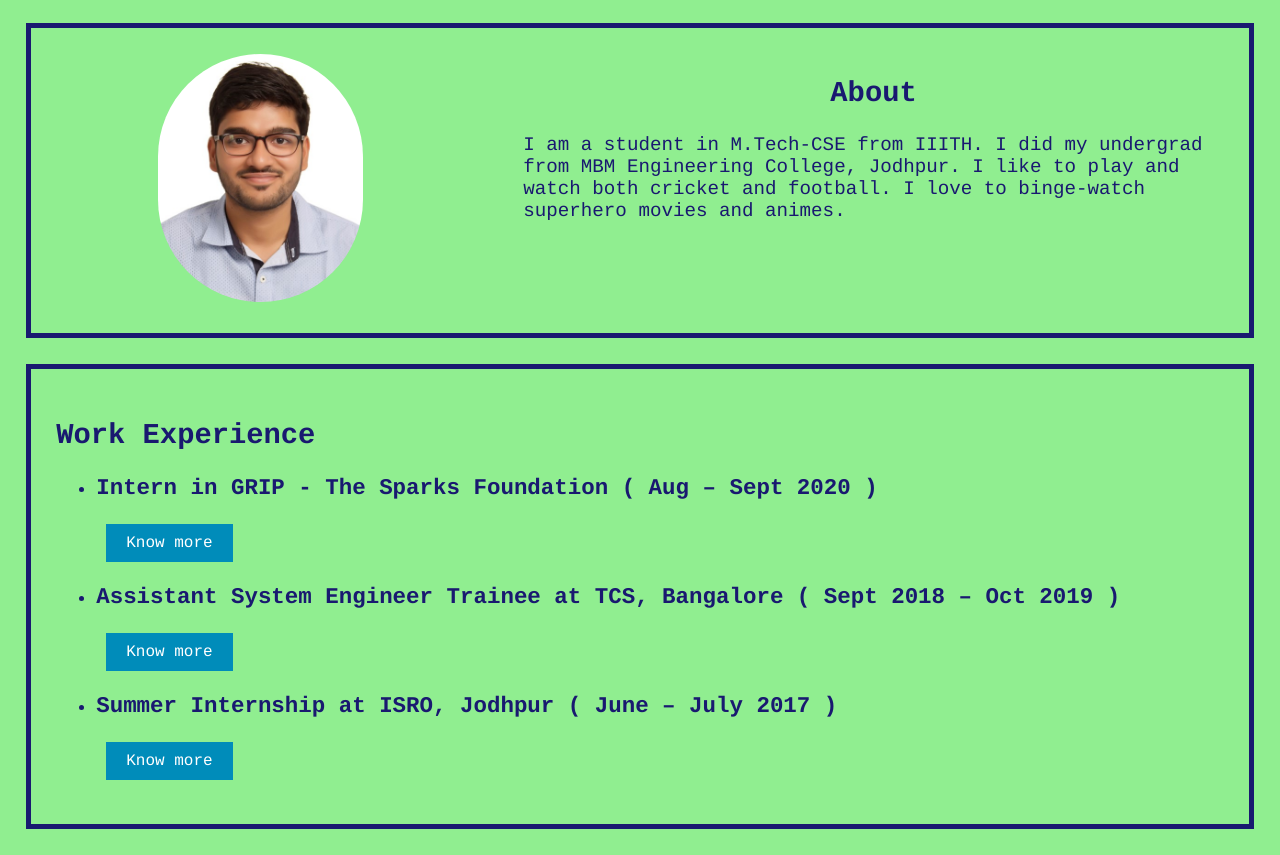
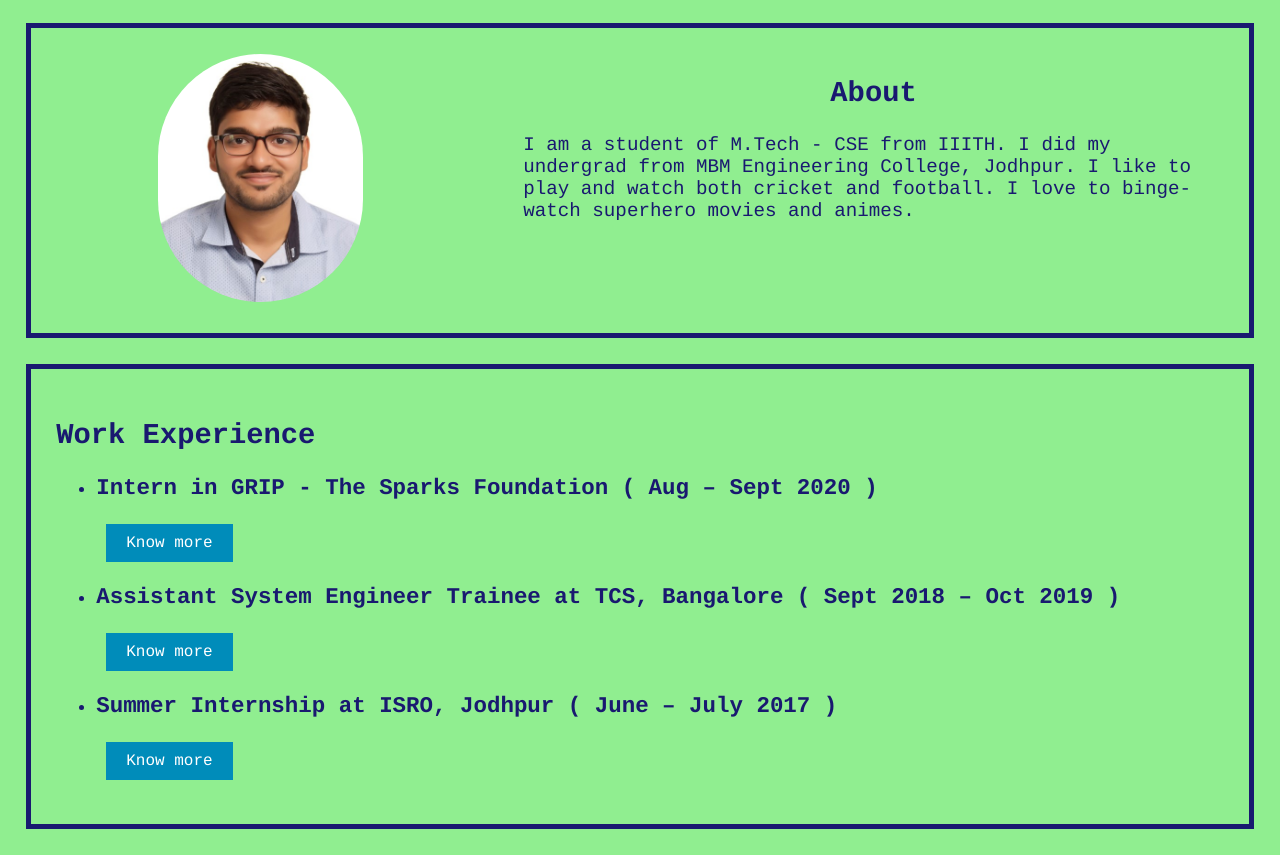
Before and after one commit to arpitmaheshwari213/Profile, a plain HTML site: page index.html in a window 1280 px wide. Shown: the part 69-924 px from the top of the page. Drawn offline with Linux system fonts and the light colour scheme.

Commit message:
Update index.html

```diff
--- a/index.html
+++ b/index.html
@@ -24,7 +24,7 @@
     </div>
     <div id="about">
       <h2>About</h2>
-      <p>I am a student in M.Tech-CSE from IIITH.
+      <p>I am a student of M.Tech - CSE from IIITH.
         I did my undergrad from MBM Engineering College, Jodhpur.
         I like to play and watch both cricket and football. I love to binge-watch superhero movies and animes.
       </p>
```
